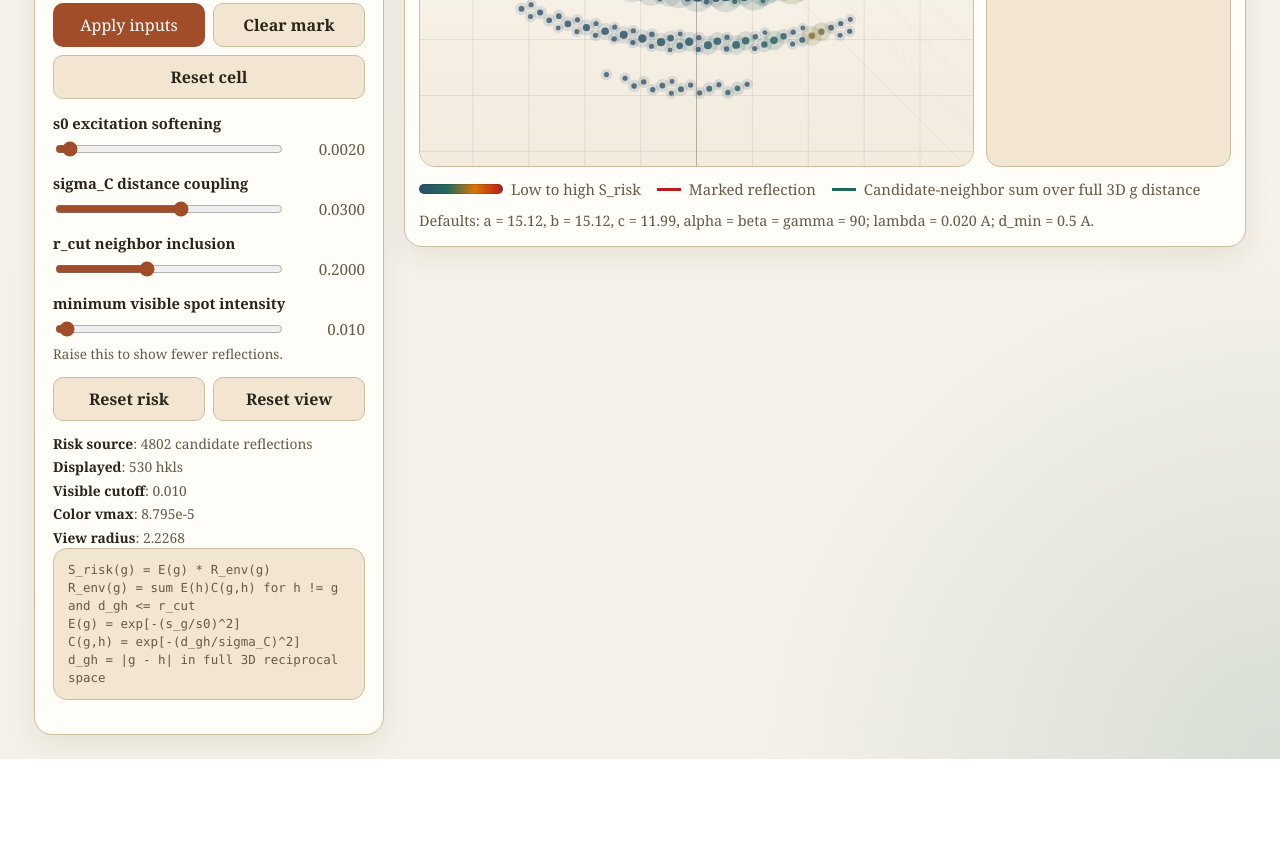
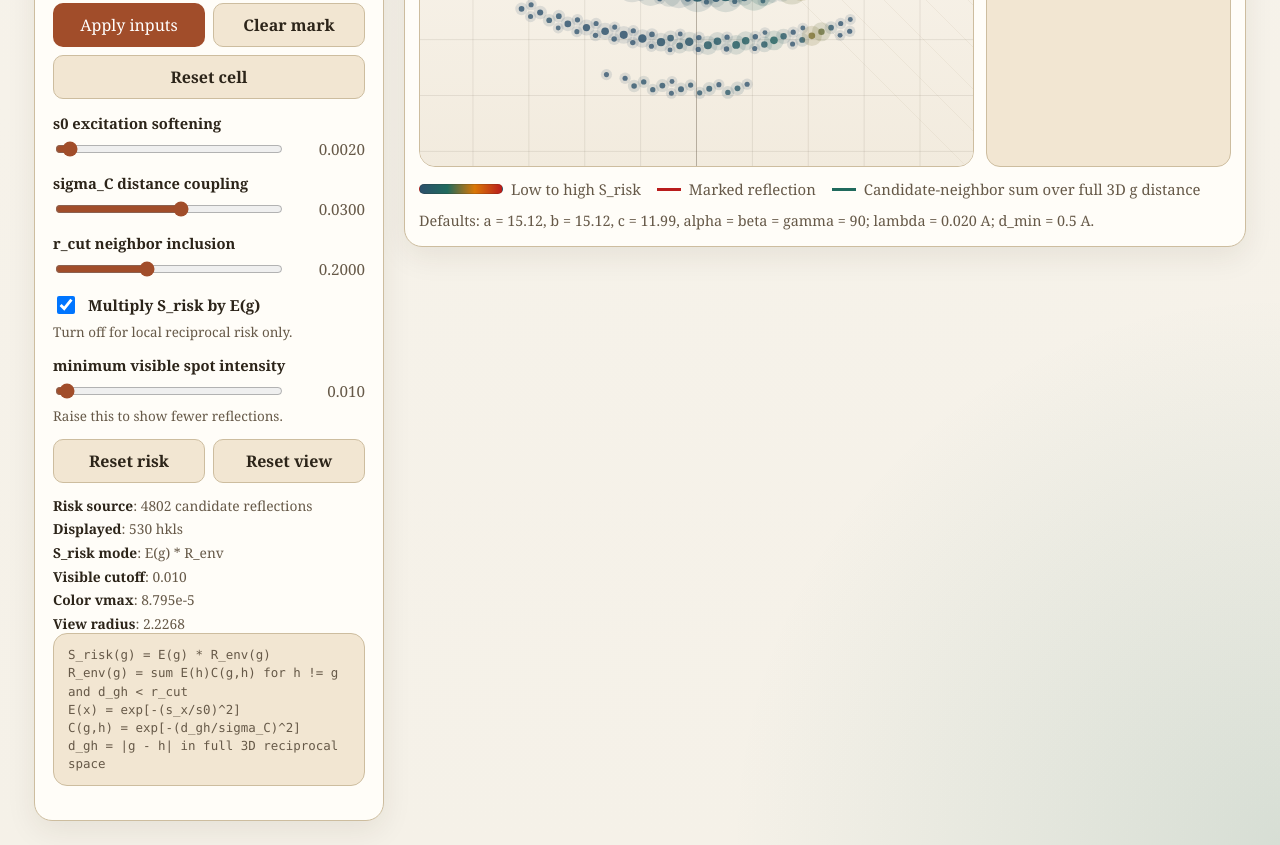
Before and after one commit to bstrb/edvis, a plain HTML site: page diffraction_risk_viewer.html in a window 1280 px wide. Shown: the part 647-1492 px from the top of the page. Before the commit the page ends 1406 px from the top, so only its background shows below. Drawn offline with Linux system fonts and the light colour scheme.

Commit message:
Please enter the commit message for your changes. Lines starting with '#' will be ignored, and an empty message aborts the commit.
On branch main
Your branch is up to date with 'origin/main'.

Changes to be committed:
	modified:   diffraction_risk_viewer.html

```diff
--- a/diffraction_risk_viewer.html
+++ b/diffraction_risk_viewer.html
@@ -229,12 +229,13 @@
       gap: 8px;
     }
 
-    .checkbox {
+    .control-group label.checkbox {
       display: flex;
       align-items: center;
       gap: 10px;
       font-size: 0.95rem;
       color: var(--text);
+      margin-bottom: 0;
     }
 
     .checkbox input {
@@ -591,6 +592,14 @@
         </div>
 
         <div class="control-group">
+          <label class="checkbox">
+            <input id="includeTargetExcitation" type="checkbox" checked>
+            <span>Multiply S_risk by E(g)</span>
+          </label>
+          <div class="derived-readout">Turn off for local reciprocal risk only.</div>
+        </div>
+
+        <div class="control-group">
           <label for="displayCutoffSlider">minimum visible spot intensity</label>
           <div class="row">
             <div class="range-wrap">
@@ -611,10 +620,10 @@
         <div class="readout" id="summaryReadout"></div>
 
         <div class="note">
-          <div class="formula">
+          <div class="formula" id="riskFormula">
             S_risk(g) = E(g) * R_env(g)<br>
-            R_env(g) = sum E(h)C(g,h) for h != g and d_gh <= r_cut<br>
-            E(g) = exp[-(s_g/s0)^2]<br>
+            R_env(g) = sum E(h)C(g,h) for h != g and d_gh < r_cut<br>
+            E(x) = exp[-(s_x/s0)^2]<br>
             C(g,h) = exp[-(d_gh/sigma_C)^2]<br>
             d_gh = |g - h| in full 3D reciprocal space
           </div>
@@ -696,6 +705,7 @@
         s0Slider: document.getElementById('s0Slider'),
         sigmaSlider: document.getElementById('sigmaSlider'),
         rCutSlider: document.getElementById('rCutSlider'),
+        includeTargetExcitation: document.getElementById('includeTargetExcitation'),
         displayCutoffSlider: document.getElementById('displayCutoffSlider'),
         s0Value: document.getElementById('s0Value'),
         sigmaValue: document.getElementById('sigmaValue'),
@@ -707,12 +717,14 @@
         resetView: document.getElementById('resetView'),
         markReadout: document.getElementById('markReadout'),
         summaryReadout: document.getElementById('summaryReadout'),
+        riskFormula: document.getElementById('riskFormula'),
         status: document.getElementById('status')
       };
 
       defaults.s0 = Number(ui.s0Slider.value);
       defaults.sigmaC = Number(ui.sigmaSlider.value);
       defaults.rCut = Number(ui.rCutSlider.value);
+      defaults.includeTargetExcitation = ui.includeTargetExcitation.checked;
       defaults.minDisplayIntensity = Number(ui.displayCutoffSlider.value);
 
       function cssVar(name, fallback) {
@@ -905,7 +917,8 @@
         return {
           s0: Number(ui.s0Slider.value),
           sigmaC: Number(ui.sigmaSlider.value),
-          rCut: Number(ui.rCutSlider.value)
+          rCut: Number(ui.rCutSlider.value),
+          includeTargetExcitation: ui.includeTargetExcitation.checked
         };
       }
 
@@ -921,6 +934,22 @@
         ui.sigmaValue.textContent = settings.sigmaC.toFixed(4);
         ui.rCutValue.textContent = settings.rCut.toFixed(4);
         ui.displayCutoffValue.textContent = Number(ui.displayCutoffSlider.value).toFixed(3);
+        updateRiskFormula(settings);
+      }
+
+      function updateRiskFormula(settings) {
+        const riskLine = settings.includeTargetExcitation
+          ? 'S_risk(g) = E(g) * R_env(g)'
+          : 'S_risk(g) = sum E(h)C(g,h) for h != g and d_gh < r_cut';
+        const envLine = settings.includeTargetExcitation
+          ? 'R_env(g) = sum E(h)C(g,h) for h != g and d_gh < r_cut<br>'
+          : '';
+        ui.riskFormula.innerHTML =
+          riskLine + '<br>' +
+          envLine +
+          'E(x) = exp[-(s_x/s0)^2]<br>' +
+          'C(g,h) = exp[-(d_gh/sigma_C)^2]<br>' +
+          'd_gh = |g - h| in full 3D reciprocal space';
       }
 
       function updateUvwReadout(uvw) {
@@ -1089,6 +1118,7 @@
         const s0 = Math.max(settings.s0, 1e-12);
         const sigmaC = Math.max(settings.sigmaC, 1e-12);
         const rCut = Math.max(settings.rCut, 0);
+        const includeTargetExcitation = settings.includeTargetExcitation !== false;
         const eAll = candidates.map(candidate => Math.exp(-Math.pow(candidate.s / s0, 2)));
         for (let i = 0; i < displaySpots.length; i += 1) {
           const spot = displaySpots[i];
@@ -1098,7 +1128,7 @@
           let activeNeighborCount = 0;
           for (let n = 0; n < neighbors.indices.length; n += 1) {
             const distance = neighbors.distances[n];
-            if (distance > rCut) continue;
+            if (distance >= rCut) continue;
             const coupling = Math.exp(-Math.pow(distance / sigmaC, 2));
             const contribution = eAll[neighbors.indices[n]] * coupling;
             neighborSum += contribution;
@@ -1111,7 +1141,7 @@
           spot.neighborSum = neighborSum;
           spot.neighborCount = neighborCount;
           spot.activeNeighborCount = activeNeighborCount;
-          spot.risk = spot.e * neighborSum;
+          spot.risk = includeTargetExcitation ? spot.e * neighborSum : neighborSum;
         }
       }
 
@@ -1327,6 +1357,7 @@
 
       function updateReadouts() {
         updateSliderReadouts();
+        const riskSettings = currentRiskSettings();
         const pattern = app.pattern;
         if (!pattern) return;
         updateUvwReadout(pattern.uvw);
@@ -1334,6 +1365,7 @@
         ui.summaryReadout.innerHTML =
           '<div><strong>Risk source</strong>: ' + pattern.zoneCount + ' candidate reflections</div>' +
           '<div><strong>Displayed</strong>: ' + pattern.displaySpots.length + ' hkls</div>' +
+          '<div><strong>S_risk mode</strong>: ' + (riskSettings.includeTargetExcitation ? 'E(g) * R_env' : 'R_env only') + '</div>' +
           '<div><strong>Visible cutoff</strong>: ' + Number(ui.displayCutoffSlider.value).toFixed(3) + '</div>' +
           '<div><strong>Color vmax</strong>: ' + formatNumber(pattern.vmax) + '</div>' +
           '<div><strong>View radius</strong>: ' + formatNumber(app.view.radius) + '</div>';
@@ -1480,11 +1512,13 @@
         [ui.s0Slider, ui.sigmaSlider, ui.rCutSlider].forEach(slider => {
           slider.addEventListener('input', recomputeRiskOnly);
         });
+        ui.includeTargetExcitation.addEventListener('change', recomputeRiskOnly);
         ui.displayCutoffSlider.addEventListener('input', () => rebuildPattern(false));
         ui.resetRisk.addEventListener('click', () => {
           ui.s0Slider.value = defaults.s0;
           ui.sigmaSlider.value = defaults.sigmaC;
           ui.rCutSlider.value = defaults.rCut;
+          ui.includeTargetExcitation.checked = defaults.includeTargetExcitation;
           recomputeRiskOnly();
         });
         ui.resetView.addEventListener('click', () => {
```
